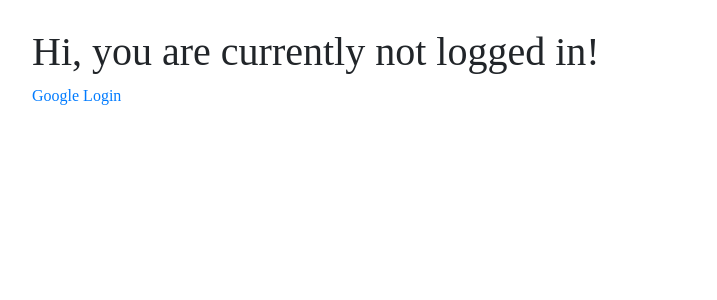
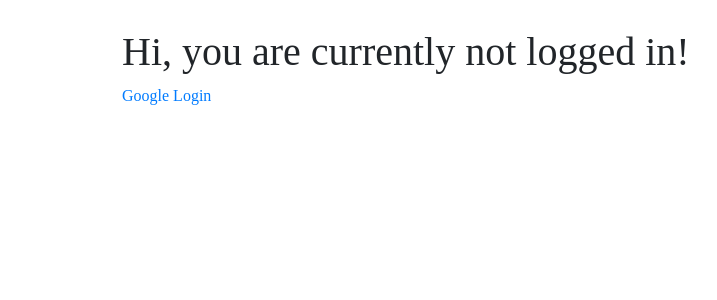
Before and after one commit to IS218-Spring21/WebApp-Final, a Python web app: template app/main/templates/index.jinja2 in a window 1280 px wide. Shown: the part 59-359 px from the top of the page, without its empty margins (68-785 px from the left). Run offline with Jinja, Linux system fonts and the light colour scheme; the template is opened without the code that fills it, so the values that code supplies are empty; some libraries are stand-ins or nearby versions.

Commit message:
Task: aligned text

```diff
--- a/app/static/css/styles.css
+++ b/app/static/css/styles.css
@@ -13,3 +13,9 @@ nav .navbar-brand {
 body {
     font-family: 'Sanchez', serif;
 }
+
+.container {
+    width: 960px;
+    margin-left: auto;
+    margin-right: auto;
+}
```
